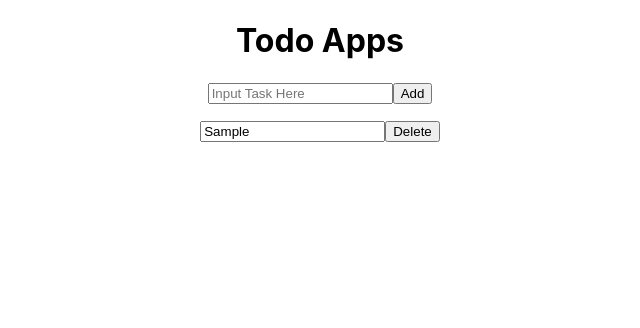
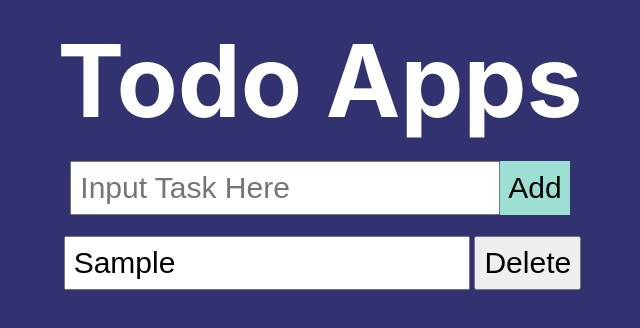
Before and after one commit to GilsEce/react-todo-apps-with-redux, a React (Create React App) app: page / in a window 1280 px wide. Both pictures are taken after typing "Sample" into the empty fields and a click on the button "Add". Shown: the top 328 px of the page, without its empty margins (320-960 px from the left). Built offline with nearby package versions, Linux system fonts and the light colour scheme.

Commit message:
adding some style

```diff
--- a/src/Todos/Items.jsx
+++ b/src/Todos/Items.jsx
@@ -13,15 +13,19 @@ const Items = React.memo((props) => {
   const active = false;
   tasks.map((d) => {
     return itemsElement.push(
-      <div key={d.id}>
+      <div className="items-container" key={d.id}>
         <input
-          className={active ? "active" : null}
+          className={active ? "active" : null, "task-input",'task-items'}
           readOnly
           value={d.taskName}
           key={d.id}
           id={d.id}
         />
-        <button value={d.id} onClick={itemsDeleteTaskHandler}>
+        <button
+          className="btn-delete"
+          value={d.id}
+          onClick={itemsDeleteTaskHandler}
+        >
           Delete
         </button>
       </div>
--- a/src/Todos/Todo.jsx
+++ b/src/Todos/Todo.jsx
@@ -44,19 +44,25 @@ const Todo = React.memo((props) => {
   };
 
   return (
-    <>
-      <h1>Todo Apps</h1>
-
+    <div className="todo-container">
+      <div className="newtask-container">
+        <h1 style={{ margin: "0", padding: "20px 0", color: "white",fontSize:'100px' }}>
+          Todo Apps
+        </h1>
         <input
+          className="task-input"
           value={modelTask}
           onChange={(e) => {
             setModelTask(e.target.value);
           }}
           placeholder="Input Task Here"
         />
-      <button onClick={addTaskHandler}>Add</button>
+        <button className="btn-newtask" onClick={addTaskHandler}>
+          Add
+        </button>
         <Items />
-    </>
+      </div>
+    </div>
   );
 });
 
--- a/src/Todos/Todos.css
+++ b/src/Todos/Todos.css
@@ -1,3 +1,45 @@
-.active{
-    color: green;
+.todo-container {
+  min-height: 100vh;
+  min-width: 100%;
+  background-color: #31326f;
+  text-align: center;
 }
+
+.task-input {
+  padding: 0.5rem;
+  font-size: 30px;
+  font-weight: 300;
+  height: 100%;
+  width: 410px;
+}
+
+.newtask-container,
+.items-container {
+  margin: 0 auto;
+}
+
+.task-items {
+  margin: 0.3rem;
+  padding: 0.5rem;
+  font-size: 30px;
+  font-weight: 300;
+  height: 100%;
+}
+.btn-delete {
+  font-size:30px;
+  padding: 0.5rem;
+}
+
+.btn-newtask {
+  height:3.4rem;
+  font-size:30px;
+  padding: 0.5rem;
+  outline: none;
+  border: 0;
+  box-shadow: none;
+  background-color: #9ddfd3;
+}
+
+.active {
+  color: green;
+}
```
Lines whose indentation alone changed are shown as unchanged.
